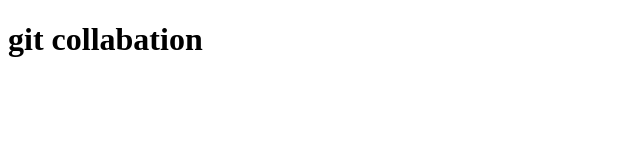
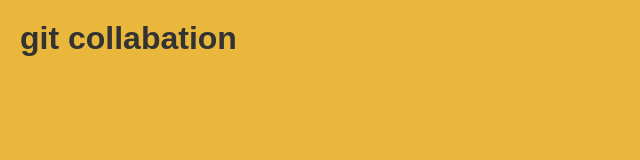
Before and after one commit to kandpalashu655-alt/githubcollabation123, a plain HTML site: page index.html in a window 1280 px wide. Shown: the whole page, without its empty margins (0-640 px from the left). Drawn offline with Linux system fonts and the light colour scheme.

Commit message:
second work done

```diff
--- a/index.html
+++ b/index.html
@@ -3,6 +3,7 @@
 <head>
   <meta charset="UTF-8">
   <meta name="viewport" content="width=device-width, initial-scale=1.0">
+  <link rel="stylesheet" href="style.css">
   <title>Document</title>
 </head>
 <body>
--- /dev/null
+++ b/style.css
@@ -0,0 +1,11 @@
+*{
+  margin: 0;
+  padding: 0;
+  box-sizing: border-box;
+}
+body{
+  font-family: Arial, sans-serif;
+  background-color: hsl(43, 79%, 57%);
+  color: #333;
+  padding: 20px;
+}
```
